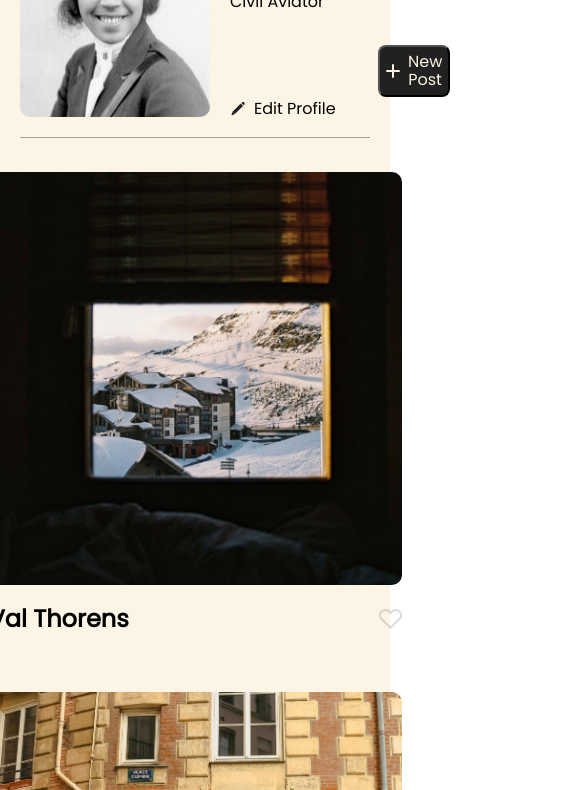
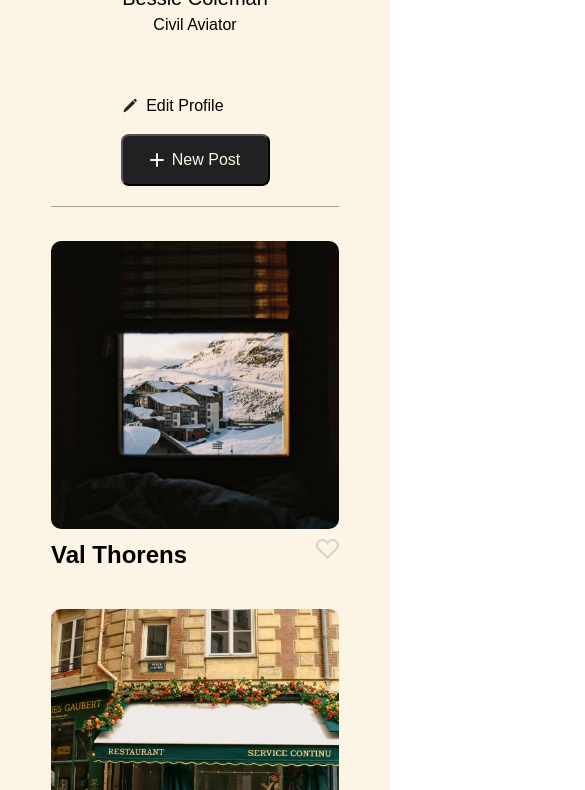
Before and after one commit to abasaneznanez/se_project_spots, a plain HTML site: page index.html in a window 390 px wide. Shown: the part 191-981 px from the top of the page, 585 px wide, since content can reach past the window. Drawn offline with Linux system fonts and the light colour scheme.

Commit message:
2nd commit se_project_spots

```diff
--- a/blocks/card.css
+++ b/blocks/card.css
@@ -5,15 +5,24 @@
 .card__image {
   display: block;
   width: 413px;
-  height: 413px;
+  height: 445px;
   object-fit: cover;
   border-radius: 10px;
+}
+
+.card__title {
+  margin: 12px 0 0;
 }
 
 .card__content {
   display: flex;
   align-items: center;
   justify-content: space-between;
+  overflow: hidden;
+  text-overflow: ellipsis;
+  -webkit-line-clamp: 3;
+  -webkit-box-orient: vertical;
+  white-space: nowrap;
 }
 
 .card__like-btn {
@@ -24,3 +33,13 @@
   background-color: transparent;
   opacity: 40%;
 }
+
+@media screen and (max-width: 627px) {
+  .card__image {
+    display: block;
+    width: 288px;
+    height: 288px;
+    object-fit: cover;
+    border-radius: 10px;
+  }
+}
--- a/blocks/cards.css
+++ b/blocks/cards.css
@@ -13,3 +13,9 @@
   margin: 0;
   gap: 40px 20px;
 }
+
+@media screen and (max-width: 627px) {
+  .cards__list {
+    grid-template-columns: repeat(auto-fit, 288px);
+  }
+}
--- a/blocks/footer.css
+++ b/blocks/footer.css
@@ -1,4 +1,3 @@
-/* background-color, padding */
 .footer {
   box-sizing: border-box;
   background-color: #fcf5e5;
@@ -13,7 +12,6 @@
   align-items: center;
   justify-content: center;
   margin: auto;
-  width: 668px;
   height: 136px;
 }
 
@@ -21,3 +19,15 @@
   width: 104px;
   height: 16px;
 }
+
+@media screen and (max-width: 627px) {
+  .footer__column {
+    width: 100%;
+  }
+
+  .footer__logo {
+    display: flex;
+    width: 104px;
+    height: 16px;
+  }
+}
--- a/blocks/header.css
+++ b/blocks/header.css
@@ -7,5 +7,5 @@
 
 .header__logo {
   width: 94px;
-  height: 24px;
+  height: 26px;
 }
--- a/blocks/profile.css
+++ b/blocks/profile.css
@@ -1,4 +1,3 @@
-/* check the fontstyles and font-weights */
 .profile {
   display: flex;
   padding: 34px 0 20px;
@@ -9,6 +8,8 @@
 .profile__avatar {
   margin-right: 20px;
   border-radius: 10px;
+  width: 190px;
+  height: 190px;
 }
 
 .profile__column {
@@ -20,11 +21,23 @@
   margin: 0 0 12px;
   font-weight: 500;
   font-size: 32px;
+  display: -webkit-box;
+  overflow: hidden;
+  text-overflow: ellipsis;
+  -webkit-line-clamp: 3;
+  -webkit-box-orient: vertical;
+  max-width: 420px;
 }
 
 .profile__description {
   margin: 0;
   font-size: 16px;
+  display: -webkit-box;
+  overflow: hidden;
+  text-overflow: ellipsis;
+  -webkit-line-clamp: 3;
+  -webkit-box-orient: vertical;
+  max-width: 420px;
 }
 
 .profile__edit-btn {
@@ -40,7 +53,7 @@
   gap: 8px;
   padding-left: 0;
 }
-/* arreglar el gap entre el simbolo de + y la palabra "New Post" y posicion del boton equivocado */
+
 .profile__add-btn {
   display: flex;
   align-items: center;
@@ -59,3 +72,44 @@
 .profile__title {
   margin: 0;
 }
+
+@media screen and (max-width: 627px) {
+  .profile {
+    flex-direction: column;
+    max-width: 288px;
+    align-items: center;
+    text-align: center;
+    padding-top: 20px;
+    max-width: 288px;
+  }
+  /* margin-bottom:12px; and margin-right: 0; has been  replaced by margin: 0 0 12px; if margins mess up go back as it was  */
+  .profile__avatar {
+    height: 80px;
+    width: 80px;
+    margin: 0 0 12px;
+  }
+
+  .profile__name {
+    font-size: 20px;
+    margin: 0 0 6px;
+    max-width: 288px;
+  }
+
+  .profile__description {
+    margin: 0 0 32px;
+    max-width: 288px;
+  }
+
+  .profile__column {
+    margin: 0 0 20px;
+  }
+
+  .profile__add-btn {
+    margin: 0;
+    max-width: 288px;
+  }
+
+  .profile__edit-btn {
+    margin-top: 32px;
+  }
+}
--- a/vendor/fonts.css
+++ b/vendor/fonts.css
@@ -1,12 +1,12 @@
 @font-face {
-  font-family: "Poppins";
+  font-family: "Poppins", Arial, Helvetica, sans-serif;
   font-style: normal;
   font-weight: 400;
   src: url("./fonts/Poppins-Regular.ttf") format("truetype");
 }
 
 @font-face {
-  font-family: "Poppins";
+  font-family: "Poppins", Arial, Helvetica, sans-serif;
   font-style: normal;
   font-weight: 500;
   src: url("./fonts/Poppins-Regular.ttf") format("truetype");
```
Also changed, not shown: image.png (added), 1 other file.
